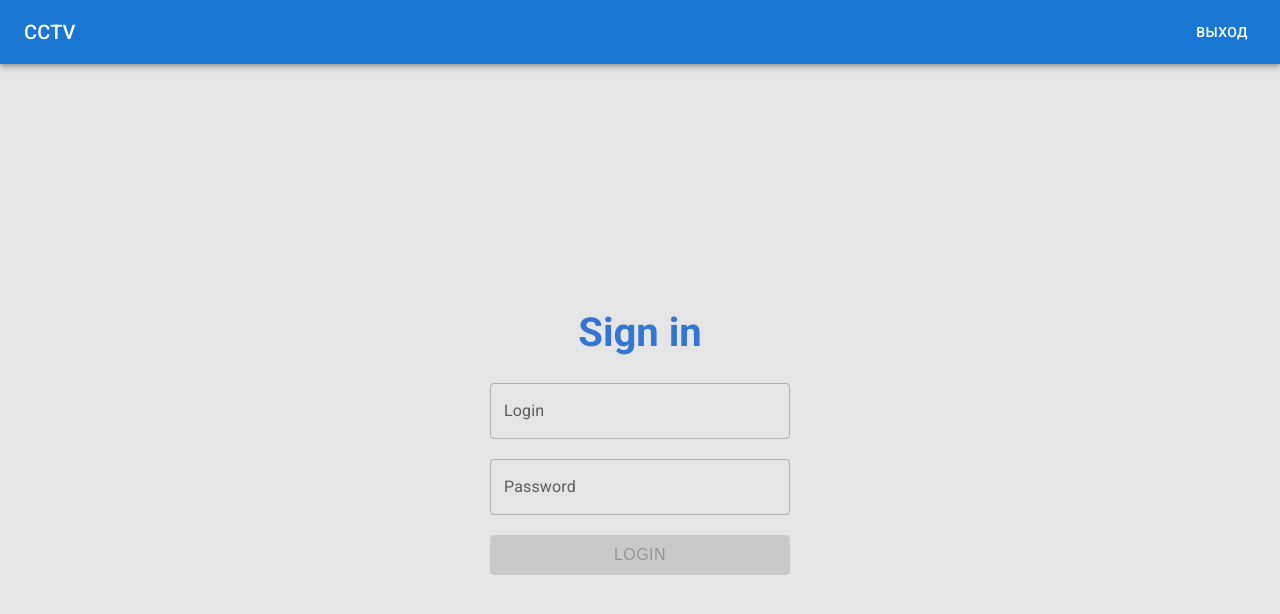
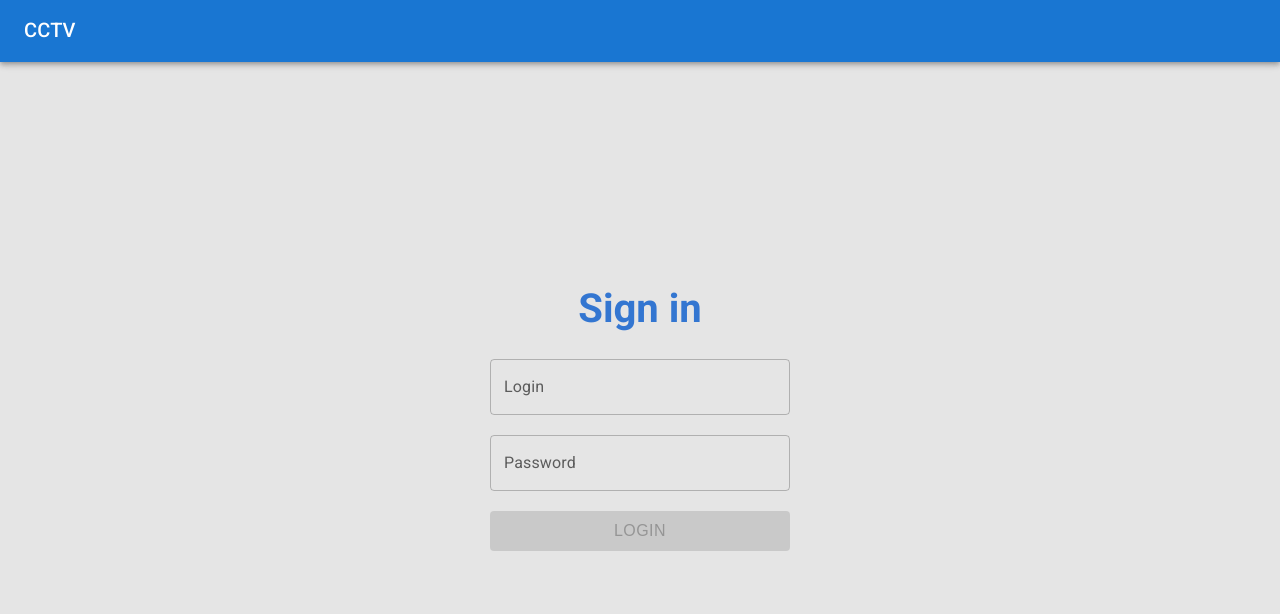
Before and after one commit to sersldmir/hack_2022, a React (Create React App) app in the folder hack2022-frontend/: page /cctv in a window 1280 px wide. Shown: the top 614 px of the page. Built offline with nearby package versions, Linux system fonts and the light colour scheme.

Commit message:
combined solutions into one

```diff
--- a/hack2022-frontend/src/App.js
+++ b/hack2022-frontend/src/App.js
@@ -1,6 +1,6 @@
 import React from "react";
 import "./App.scss";
-import MainRouter from "./сomponents/MainRouter/MainRouter";
+import MainRouter from "./Components/MainRouter/MainRouter.jsx";
 
 function App() {
   return (
--- a/hack2022-frontend/src/Components/Layout/Header/Header.jsx
+++ b/hack2022-frontend/src/Components/Layout/Header/Header.jsx
@@ -1,31 +1,44 @@
 // @ts-nocheck
-import { Button } from "@mui/material";
+
 import React from "react";
 import { useDispatch, useSelector } from "react-redux";
 import { logout, selectUser } from "../../../store/userSlice";
+
+import AppBar from "@mui/material/AppBar";
+import Box from "@mui/material/Box";
+import Button from "@mui/material/Button";
+import Toolbar from "@mui/material/Toolbar";
+import Typography from "@mui/material/Typography";
+
 import cl from "./Header.module.scss";
+
 const Header = () => {
   const dispatch = useDispatch();
   const user = useSelector(selectUser);
   return (
     <header className={cl.wrapper}>
-      <img className={cl.logo} src={require("../../../imgs/logo.png")} alt="logo" />
-      <h1>CCTV</h1>
+      <Box sx={{ flexGrow: 1 }}>
+        <AppBar position="static">
+          <Toolbar>
+            <Typography variant="h6" component="div" sx={{ flexGrow: 1 }}>
+              CCTV
+            </Typography>
             {user.login ? (
               <Button
-          sx={{ fontWeight: "1000" }}
-          variant="outlined"
-          color="error"
+                color="inherit"
                 onClick={() => {
                   localStorage.clear();
                   dispatch(logout());
                 }}
               >
-          Logout
+                Выход
               </Button>
             ) : (
               <></>
             )}
+          </Toolbar>
+        </AppBar>
+      </Box>
     </header>
   );
 };
--- a/hack2022-frontend/src/сomponents/Authorization/Authorization.jsx
+++ b/hack2022-frontend/src/сomponents/Authorization/Authorization.jsx
@@ -20,7 +20,7 @@
       <form
         onSubmit={(e) => {
           e.preventDefault();
-          setTextSubmitButton("Loading...");
+          setTextSubmitButton("Logging...");
           const responseOK = true;
           if (responseOK) {
             localStorage.setItem("auth", "1234");
@@ -61,7 +61,7 @@
         />
 
         <Button
-          disabled={login.trim().length === 0 || password.trim().length === 0 || textSubmitButton === "Loading..."}
+          disabled={login.trim().length === 0 || password.trim().length === 0 || textSubmitButton === "Logging..."}
           type="submit"
           sx={{ width: "100%", fontSize: "1rem", fontFamily: "sans-serif" }}
           variant="contained"
```
Also changed, not shown: hack2022-frontend/src/Components/CarInfo/CarInfo.jsx (renamed from hack2022-frontend/src/сomponents/CarInfo/CarInfo.jsx), hack2022-frontend/src/Components/CarInfo/CarInfo.module.scss (renamed from hack2022-frontend/src/сomponents/CarInfo/CarInfo.module.scss), hack2022-frontend/src/Components/CardBox/CardBox.jsx (renamed from hack2022-frontend/src/сomponents/CardBox/CardBox.jsx), hack2022-frontend/src/Components/CardBox/CardBox.module.scss (renamed from hack2022-frontend/src/сomponents/CardBox/CardBox.module.scss), hack2022-frontend/src/Components/Htag/Htag.jsx (renamed from hack2022-frontend/src/сomponents/Htag/Htag.jsx), hack2022-frontend/src/Components/Htag/Htag.module.scss (renamed from hack2022-frontend/src/сomponents/Htag/Htag.module.scss), hack2022-frontend/src/Components/Img/Img.jsx (renamed from hack2022-frontend/src/сomponents/Img/Img.jsx), hack2022-frontend/src/Components/Img/Img.module.scss (added), hack2022-frontend/src/Components/Search/Search.jsx (renamed from hack2022-frontend/src/сomponents/Search/Search.jsx), hack2022-frontend/src/imgs/logo.png (deleted). Lines whose indentation alone changed are shown as unchanged.
